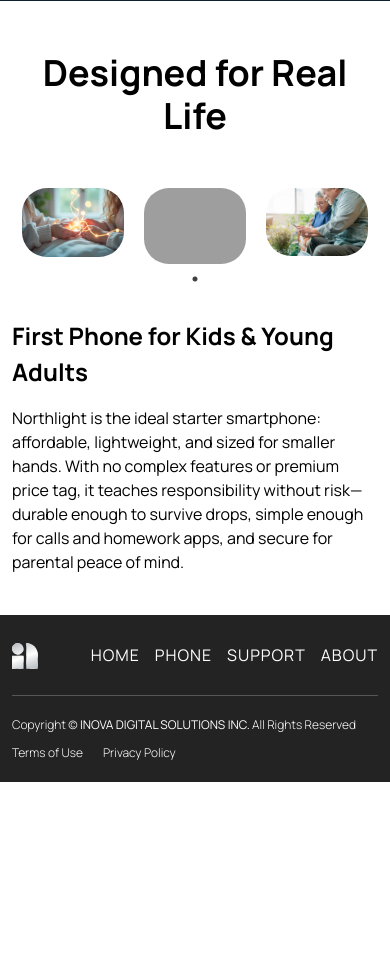
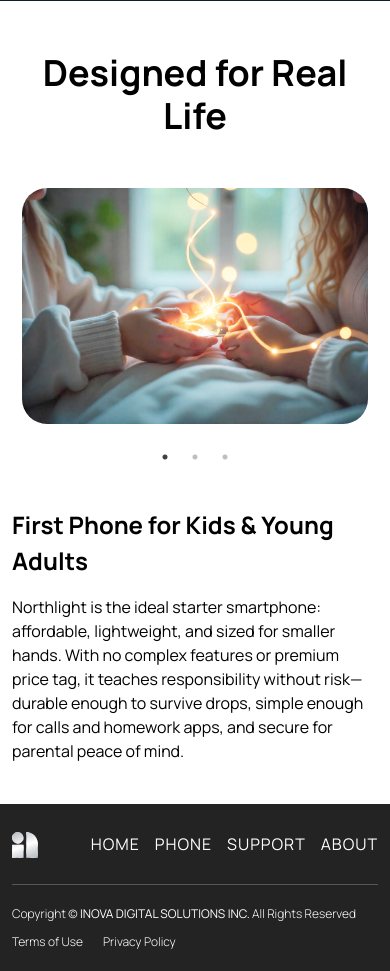
Before and after one commit to salmankhan03/i-nova, a PHP site: page /northlight.php in a window 390 px wide. Shown: the part 3308-4279 px from the top of the page. Before the commit the page ends 4090 px from the top, so only its background shows below. Run offline with PHP 8.4, Linux system fonts and the light colour scheme; some libraries are stand-ins or nearby versions; grey boxes are pictures that could not be loaded.

Commit message:
update phone page slider

```diff
--- a/css/responsive.css
+++ b/css/responsive.css
@@ -218,6 +218,18 @@
     }
 }
 
+@media only screen and (max-width: 630px) {
+    .slider {
+        overflow: hidden;
+        padding-bottom: 30px;
+    }
+
+    .slick-dots {
+        bottom: 10px !important;
+        width: 100%;
+    }
+}
+
 @media only screen and (max-width: 575px) {
     .phone-banner-text {
         height: 570px;
--- a/northlight.php
+++ b/northlight.php
@@ -845,20 +845,33 @@
 
     <div class="container">
         <div class="heading section-padding-sm text-center">Designed for Real Life</div>
-        <div class="row bottom-padding-sm gx-lg-5 gy-lg-0 gy-4">
-            <div class="col-lg-6 d-flex align-items-center">
+        <div class="row bottom-padding-sm gx-lg-5">
+            <div class="col-lg-6">
                 <div class="slider">
                     <img src="img/phone/phone_photo_3.png" alt="" class="rounded-img">
                     <img src="img/phone/phone_photo_4.png" alt="" class="rounded-img">
                     <img src="img/phone/phone_photo_5.png" alt="" class="rounded-img">
                 </div>
             </div>
-            <div class="col-lg-6 d-flex flex-column justify-content-center">
-                <div class="about-title pb-3">First Phone for Kids & Young Adults</div>
-                <p> Northlight is the ideal starter smartphone: affordable, lightweight, and sized for smaller hands. With no complex features or premium price tag, it teaches responsibility without risk—durable enough to survive drops, simple enough for calls and homework apps, and secure for parental peace of mind.</p>
+            <div class="col-lg-6 d-flex flex-column justify-content-center mt-0">
+                <div class="senario-wrap">
+                    <div class="about-title pb-3">First Phone for Kids & Young Adults</div>
+                    <p>Northlight is the ideal starter smartphone: affordable, lightweight, and sized for smaller hands. With no complex features or premium price tag, it teaches responsibility without risk—durable enough to survive drops, simple enough for calls and homework apps, and secure for parental peace of mind.</p>
+                </div>
+
+                <div class="senario-wrap">
+                    <div class="about-title pb-3">Business-Ready Reliability</div>
+                    <p>For organizations needing cost-effective work phones, Northlight delivers: Dual SIM separates work/personal lines, MicroSD keeps data secure and portable, and replaceable batteries ensure 24/7 uptime. Budget-friendly and easy to maintain, it’s built for productivity without overspending.</p>
+                </div>
+
+                <div class="senario-wrap">
+                    <div class="about-title pb-3">Seniors’ Simplified Smartphone</div>
+                    <p>Northlight bridges familiarity and modernity for older users: Replaceable batteries feel like classic phones, while the ergonomic design (easy-grip curves, intuitive Android 14) reduces frustration. Large icons, loudspeakers, and a no-fuss interface make calls, photos, and messages effortless—tech that respects their pace.</p>
+                </div>
             </div>
         </div>
     </div>
+
 
     <?php include './inc/footer.php'; ?>
 
@@ -866,12 +879,20 @@
     <script>
         $(document).ready(function() {
             $('.slider').slick({
-                slidesToShow: 3,
+                slidesToShow: 1,
                 slidesToScroll: 1,
                 dots: true,
                 arrows: true,
+                fade: true,
                 prevArrow: '<button type="button" class="slick-prev"><img src="img/phone/icons/icons_slider.svg" alt="Previous"></button>',
                 nextArrow: '<button type="button" class="slick-next"><img src="img/phone/icons/icons_slider.svg" alt="Next"></button>',
+            });
+
+            $(".senario-wrap").hide().eq(0).show();
+
+            $('.slider').on('beforeChange', function(event, slick, currentSlide, nextSlide) {
+                $(".senario-wrap").hide();
+                $(".senario-wrap").eq(nextSlide).fadeIn();
             });
         });
     </script>
```
Also changed, not shown: index.php (+0 -12 lines).
